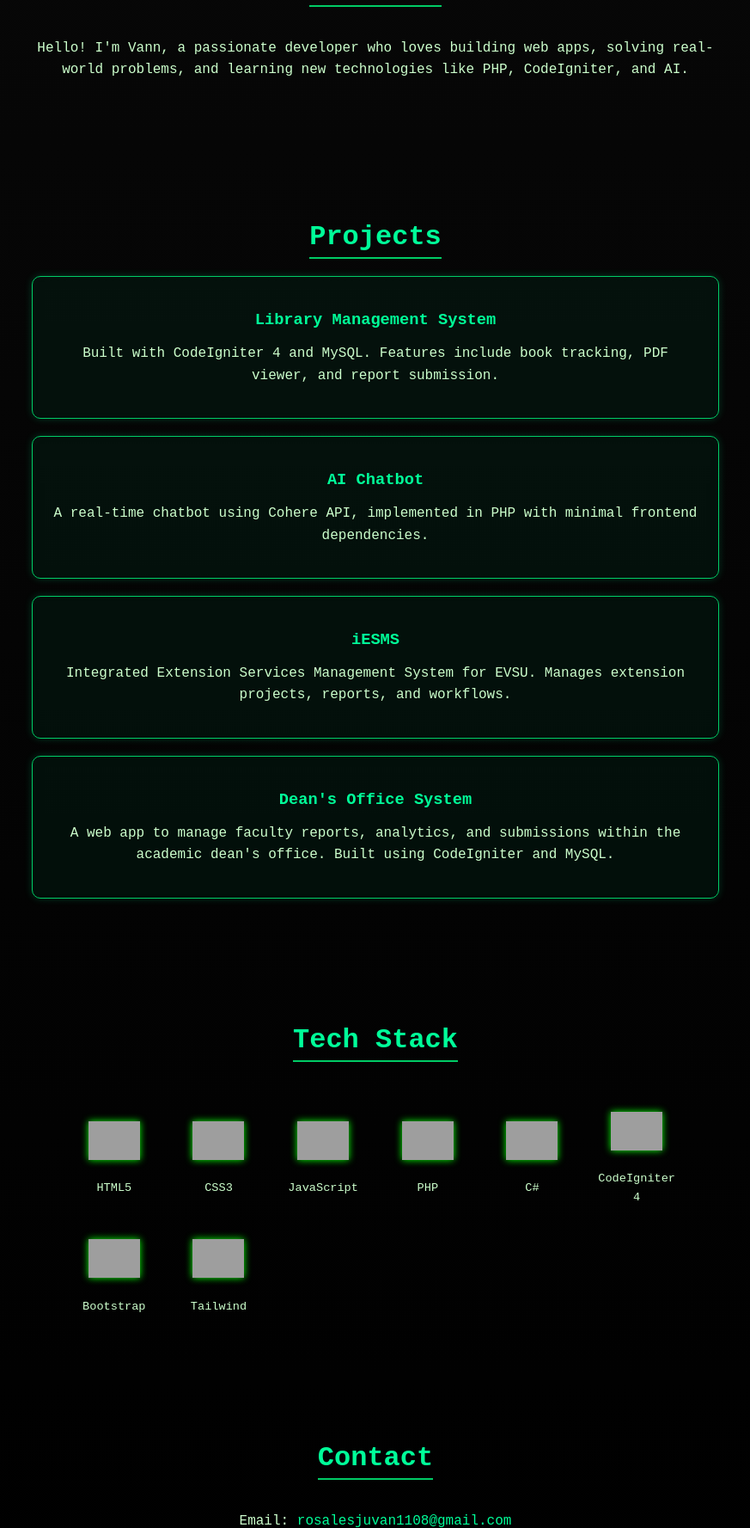
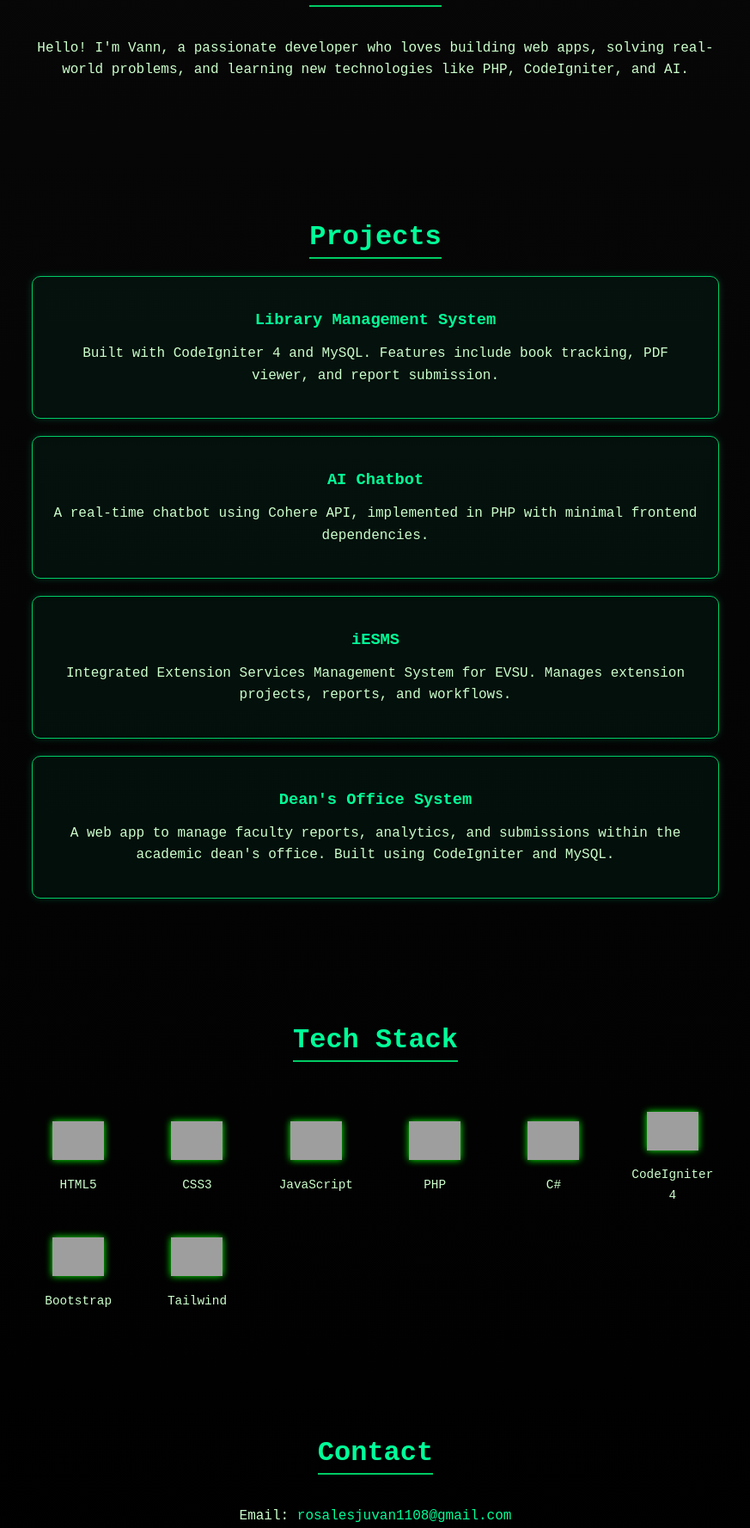
Before and after one commit to vannrosales/vannrosales.github.io, a PHP site: page / in a window 1280 px wide. Shown: the part 977-2754 px from the top of the page at 86% size, without its empty margins (203-1076 px from the left). Run offline with PHP 8.4, Linux system fonts and the light colour scheme; grey boxes are pictures that could not be loaded.

Commit message:
Updated Portfolio

```diff
--- a/style.css
+++ b/style.css
@@ -181,19 +181,21 @@ body {
 
   .tech-icons {
     display: grid;
-    grid-template-columns: repeat(auto-fit, minmax(80px, 1fr));
+    grid-template-columns: repeat(auto-fit, minmax(100px, 1fr));
     gap: 30px;
     justify-items: center;
     align-items: center;
-    max-width: 700px;
+    max-width: 800px;
     margin: 30px auto 0;
-    padding: 0 1rem;
   }
 
   .tech-item {
+    display: flex;
+    flex-direction: column;
+    align-items: center;
     text-align: center;
     color: #00ff00;
-    transition: transform 0.3s ease;
+    transition: transform 0.3s;
   }
 
   .tech-item img {
@@ -205,7 +207,7 @@ body {
   }
 
   .tech-item p {
-    font-size: 0.85rem;
+    font-size: 0.9rem;
     margin: 0;
   }
 
```
